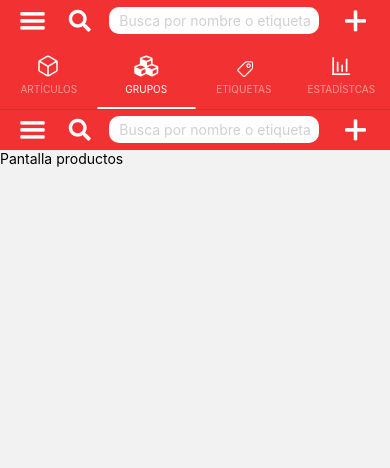
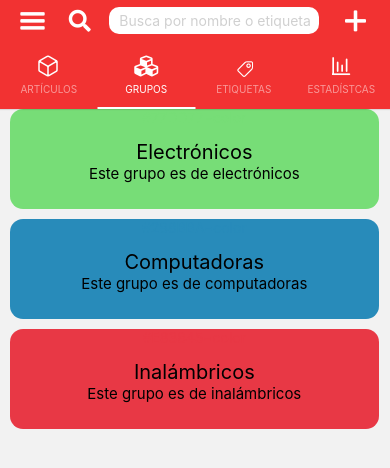
Before and after one commit to SebAcosta/Soft-spot, a React Native app: screen /Grupos in a window 390 px wide. Shown: the top 468 px of the page. Built offline with nearby package versions, Linux system fonts and the light colour scheme.

Commit message:
Added basic Group Card

```diff
--- a/Screens/Estadisticas.js
+++ b/Screens/Estadisticas.js
@@ -5,7 +5,6 @@ import Header from '../components/header2'
 export default function Estadisticas() {
 	return (
 		<View style={styles.container}>
-			<Header productInfo={'Estadísticas'}/>
 			<Text>Pantalla estadísticas</Text>
 		</View>
 	);
--- a/Screens/Grupos.js
+++ b/Screens/Grupos.js
@@ -1,12 +1,25 @@
-import { StyleSheet, Text, View } from 'react-native';
+import {View, StyleSheet, FlatList, Dimensions, BackHandler } from "react-native";
 import Header from '../components/header2'
+import GroupCard from '../components/GroupCard';
+import {GROUPS} from "../dummy-data/data"
 
 
-export default function Grupos() {
+export default function Grupos(props) {
 	return (
 		<View style={styles.container}>
-			<Header productInfo={'Productos más vendidos'}/>
-			<Text>Pantalla productos</Text>
+			<View style={styles.container}>
+				<View style={styles.listContainer}>
+					<FlatList
+						data={GROUPS}
+						numColumns={1}
+						showsVerticalScrollIndicator={false}
+						keyExtractor={item => item.id.toString()}
+						renderItem= {itemData => (
+							<GroupCard {...props} productInfo={itemData.item}/>
+						)}
+					/>
+				</View>
+			</View>
 		</View>
 	);
 }
--- /dev/null
+++ b/components/GroupCard.js
@@ -0,0 +1,42 @@
+import React, { useState } from 'react';
+import { StyleSheet, View, Text, Image, Dimensions, TouchableWithoutFeedback,FlatList,TouchableNativeFeedback } from "react-native";
+import TouchableCmp from "./UI/TouchableCmp";
+import { Feather } from '@expo/vector-icons';
+
+
+const TagCard = (props) => {
+    const nombre = props.productInfo.nombre
+    const color = props.productInfo.color
+    const desc = props.productInfo.descripcion
+	return (
+        <View style={styles.container}>
+            <View style={{backgroundColor:color, height:100, width:'97%',alignItems:'center',
+            borderRadius:13,}}>
+                <Text style={{color:color}}>{color}=color</Text>
+                <Text style={styles.text}>{nombre}</Text>
+                <Text style={styles.text2}>{desc}</Text>
+            </View>
+        </View>
+  );
+}
+export default TagCard;
+
+const styles = StyleSheet.create({
+    container: {
+        marginBottom:10,
+        marginLeft:10,
+        height:100
+
+	},
+	text:{
+        marginTop:14,
+		fontSize:20
+	},
+    more:{
+        marginLeft:'82%',
+        marginTop:-55,
+    },
+    text2:{
+        fontSize: 15
+    }
+});
--- a/dummy-data/data.js
+++ b/dummy-data/data.js
@@ -95,3 +95,24 @@ export const TAGS =[
 
 
 ]
+
+export const GROUPS =[
+    {
+        id:1,
+        nombre:"Electrónicos",
+        descripcion:"Este grupo es de electrónicos",
+        color:"#77DD77"
+    },
+    {
+        id:2,
+        nombre:"Computadoras",
+        descripcion:"Este grupo es de computadoras",
+        color:"#288BBA"
+    },
+    {
+        id:3,
+        nombre:"Inalámbricos",
+        descripcion:"Este grupo es de inalámbricos",
+        color:"#E83845"
+    },
+]
```
